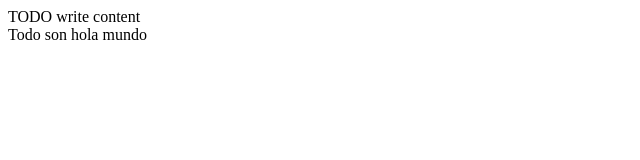
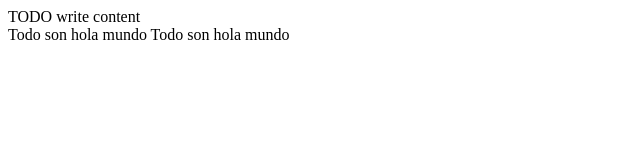
Before and after one commit to DesarrolloUtafisei/GitHub, a plain HTML site: page web/index.html in a window 1280 px wide. Shown: the whole page, without its empty margins (0-640 px from the left). Drawn offline with Linux system fonts and the light colour scheme.

Commit message:
Guardado desde pc-Jose una linea mas

```diff
--- a/web/index.html
+++ b/web/index.html
@@ -13,5 +13,6 @@ and open the template in the editor.
     <body>
         <div>TODO write content</div>
         Todo son hola mundo
+        Todo son hola mundo
     </body>
 </html>
```
